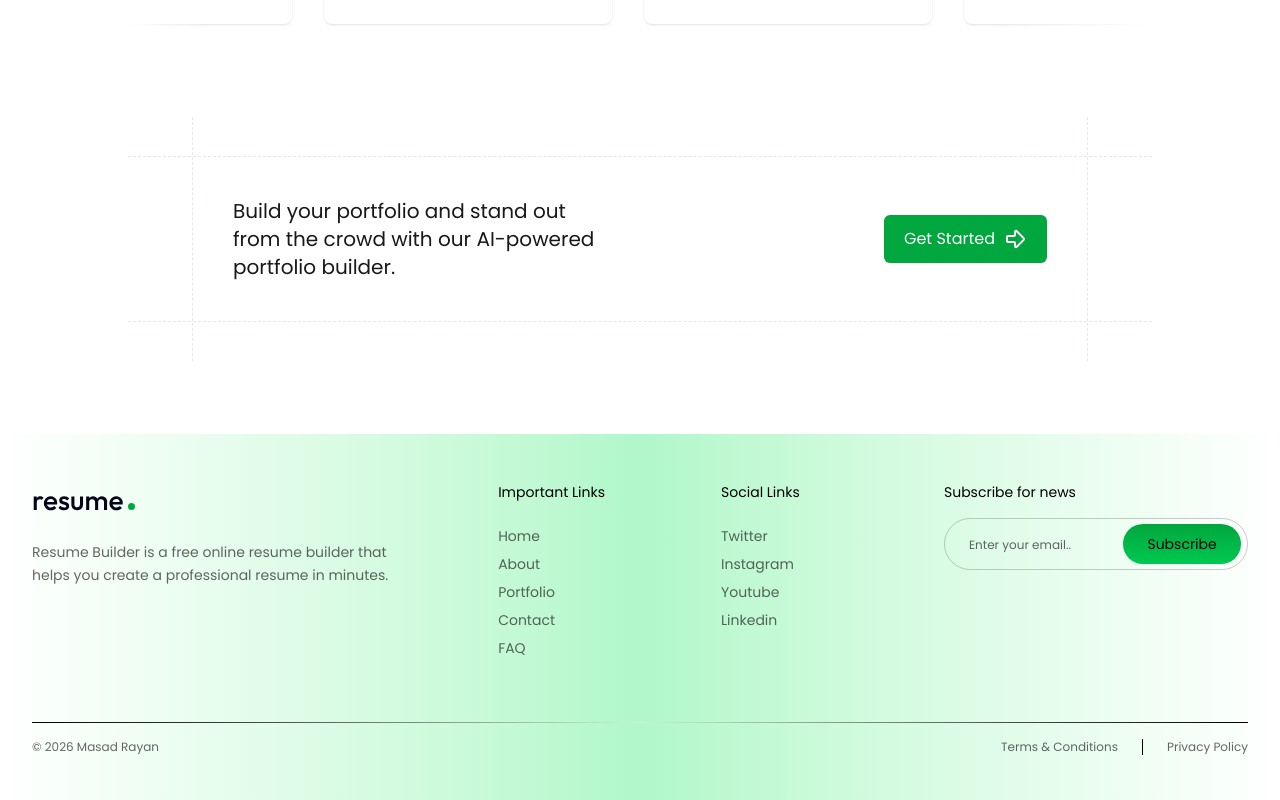
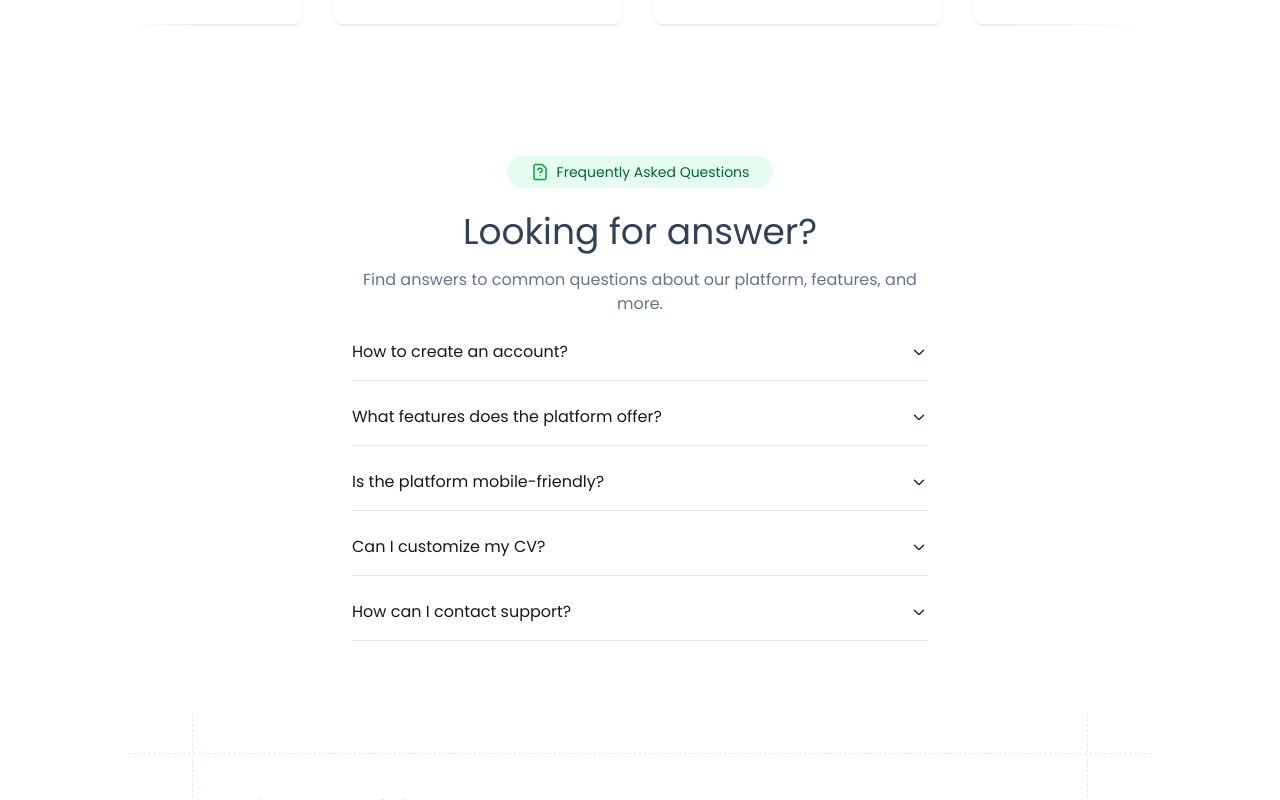
Before and after one commit to MasadRayan/Resume_banai, a React (Vite) app: page / in a window 1280 px wide. Shown: the part 2000-2800 px from the top of the page. Built offline with nearby package versions, Linux system fonts and the light colour scheme.

Commit message:
Faq section added

```diff
--- /dev/null
+++ b/src/components/Home/FAQ.jsx
@@ -0,0 +1,112 @@
+import React from "react";
+import { motion } from "framer-motion";
+import { BookUserIcon, FileQuestionIcon } from "lucide-react";
+import Title from "./Title";
+
+const FAQ = () => {
+  const [openIndex, setOpenIndex] = React.useState(null);
+
+  const fadeUp = {
+    hidden: { opacity: 0, y: 30 },
+    visible: (i = 0) => ({
+      opacity: 1,
+      y: 0,
+      transition: { duration: 0.5, delay: i * 0.15, ease: "easeOut" },
+    }),
+  };
+
+  const faqs = [
+    {
+      question: "How to create an account?",
+      answer:
+        "To create an account, click on the 'Sign Up' button located at the top right corner of the homepage. Fill in the required information and submit the form to create your account.",
+    },
+    {
+      question: "What features does the platform offer?",
+      answer:
+        "Our platform offers a wide range of features designed to help you find the perfect job. These include advanced search filters, personalized job recommendations, and a streamlined application process.",
+    },
+    {
+      question: "Is the platform mobile-friendly?",
+      answer:
+        "Yes, our platform is fully responsive and mobile-friendly. You can access all features and functionalities from your smartphone or tablet without any issues.",
+    },
+    {
+      question: "Can I customize my CV?",
+      answer:
+        "Absolutely! Our platform provides various templates and customization options to help you create a CV that stands out. You can choose from different layouts, fonts, and colors to make your CV uniquely yours.",
+    },
+    {
+        question: "How can I contact support?",
+        answer:
+          "If you need assistance, you can contact our support team by clicking on the 'Contact Us' link at the bottom of the page. We are available 24/7 to help you with any questions or issues you may have.",
+    }
+  ];
+  return (
+    <>
+      <div className="max-w-xl mx-auto flex flex-col items-center justify-center px-4 md:px-0 mt-28 scroll-mt-12" id="faq">
+
+        {/* Badge */}
+        <motion.div
+          variants={fadeUp}
+          initial="hidden"
+          whileInView="visible"
+          viewport={{ once: true }}
+          className="flex items-center gap-2 text-sm text-green-800 bg-green-400/10 rounded-full px-6 py-1.5"
+        >
+          <FileQuestionIcon className="size-4.5 stroke-green-600" />
+          <span>Frequently Asked Questions</span>
+        </motion.div>
+
+        {/* Title */}
+        <motion.div
+          variants={fadeUp}
+          initial="hidden"
+          whileInView="visible"
+          custom={1}
+          viewport={{ once: true }}
+        >
+          <Title
+            title="Looking for answer?"
+            description="Find answers to common questions about our platform, features, and more."
+          />
+        </motion.div>
+
+        {faqs.map((faq, index) => (
+          <div
+            className="border-b border-slate-200 py-4 cursor-pointer w-full mt-2"
+            key={index}
+            onClick={() => setOpenIndex(openIndex === index ? null : index)}
+          >
+            <div className="flex items-center justify-between">
+              <h3 className="text-base font-medium">{faq.question}</h3>
+              <svg
+                width="18"
+                height="18"
+                viewBox="0 0 18 18"
+                fill="none"
+                xmlns="http://www.w3.org/2000/svg"
+                className={`${openIndex === index ? "rotate-180" : ""} transition-all duration-500 ease-in-out`}
+              >
+                <path
+                  d="m4.5 7.2 3.793 3.793a1 1 0 0 0 1.414 0L13.5 7.2"
+                  stroke="#1D293D"
+                  strokeWidth="1.5"
+                  strokeLinecap="round"
+                  strokeLinejoin="round"
+                />
+              </svg>
+            </div>
+            <p
+              className={`text-sm text-slate-500 transition-all duration-500 ease-in-out max-w-md ${openIndex === index ? "opacity-100 max-h-75 translate-y-0 pt-4" : "opacity-0 max-h-0 -translate-y-2"}`}
+            >
+              {faq.answer}
+            </p>
+          </div>
+        ))}
+      </div>
+    </>
+  );
+};
+
+export default FAQ;
--- a/src/pages/Home.jsx
+++ b/src/pages/Home.jsx
@@ -3,6 +3,7 @@ import Hero from '../components/Home/Hero';
 import FeaturedSection from '../components/Home/FeaturedSection';
 import Testimonial from '../components/Home/Testimonial';
 import CTASection from '../components/Home/CTASection';
+import FAQ from '../components/Home/FAQ';
 
 const Home = () => {
   return (
@@ -10,6 +11,7 @@ const Home = () => {
       <Hero></Hero>
       <FeaturedSection></FeaturedSection>
       <Testimonial></Testimonial>
+      <FAQ></FAQ>
       <CTASection></CTASection>
     </div>
   )
```
